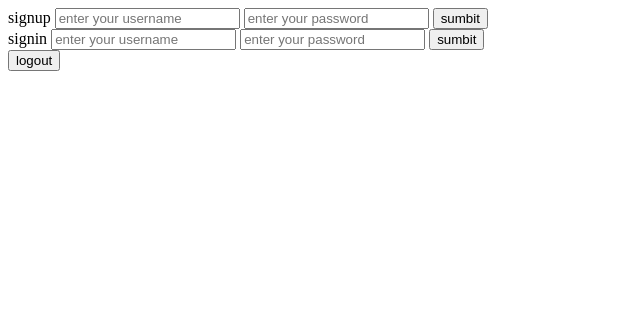
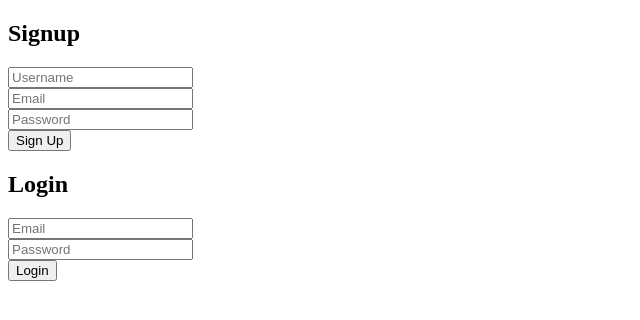
Before and after one commit to mac146/taskify, a website: page frontend/auth.html in a window 1280 px wide. Shown: the whole page, without its empty margins (0-640 px from the left). Drawn offline with nearby package versions, Linux system fonts and the light colour scheme.

Commit message:
new change

```diff
--- a/frontend/auth.html
+++ b/frontend/auth.html
@@ -1,57 +1,22 @@
 <!DOCTYPE html>
-<html lang="en">
+<html>
 <head>
-    <meta charset="UTF-8">
-    <meta name="viewport" content="width=device-width, initial-scale=1.0">
-    <title>Document</title>
-    <script src="https://cdn.jsdelivr.net/npm/axios/dist/axios.min.js"></script>
+  <title>Auth - Taskify</title>
 </head>
 <body>
-    <div>
-        signup
-        <input id="a" type="username" placeholder="enter your username">
-        <input id="b" type="password" placeholder="enter your password">
-        <button onclick="signup()">sumbit</button>
-    </div>
-    <div>
-        signin
-        <input id="c" type="username" placeholder="enter your username">
-        <input id="d" type="password" placeholder="enter your password">
-        <button onclick="signin()">sumbit</button>
-    </div>
+  <h2>Signup</h2>
+  <form id="signup-form">
+    <input type="text" id="signup-username" placeholder="Username" required><br>
+    <input type="email" id="signup-email" placeholder="Email" required><br>
+    <input type="password" id="signup-password" placeholder="Password" required><br>
+    <button type="submit">Sign Up</button>
+  </form>
 
-
-
-    <div>
-        <button onclick="logout()">logout</button>
-    </div>
-
-    <script>
-        async function signup(){
-            const username=document.getElementById("a").value
-            const password=document.getElementById("b").value
-            await axios.post("http://localhost:3000/signup",{
-                username:username,
-                password:password
-            });
-            alert("you are signed in")
-        }
-
-       async function signin(){
-            const username=document.getElementById("c").value
-            const password=document.getElementById("d").value
-            const response= await axios.post("http://localhost:3000/signin",{
-                username:username,
-                password:password
-            });
-            localStorage.setItem("token",response.data.token)
-            alert("you are signed in")
-             window.location.href = "index.html";
-        }
-
-        async function logout(){
-            localStorage.removeItem("token")
-        }
-    </script>
+  <h2>Login</h2>
+  <form id="login-form">
+    <input type="email" id="login-email" placeholder="Email" required><br>
+    <input type="password" id="login-password" placeholder="Password" required><br>
+    <button type="submit">Login</button>
+  </form>
 </body>
 </html>
```
